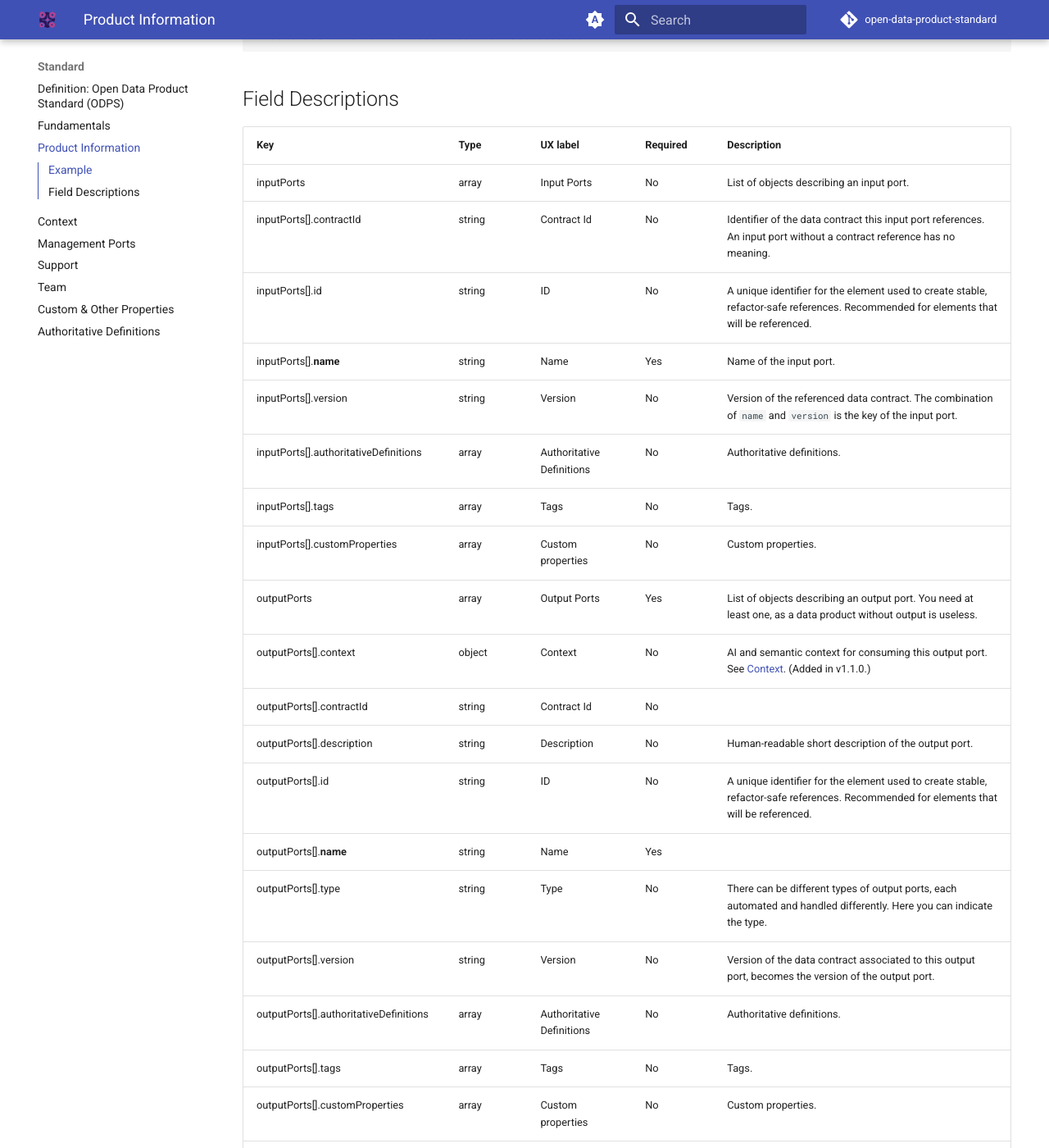
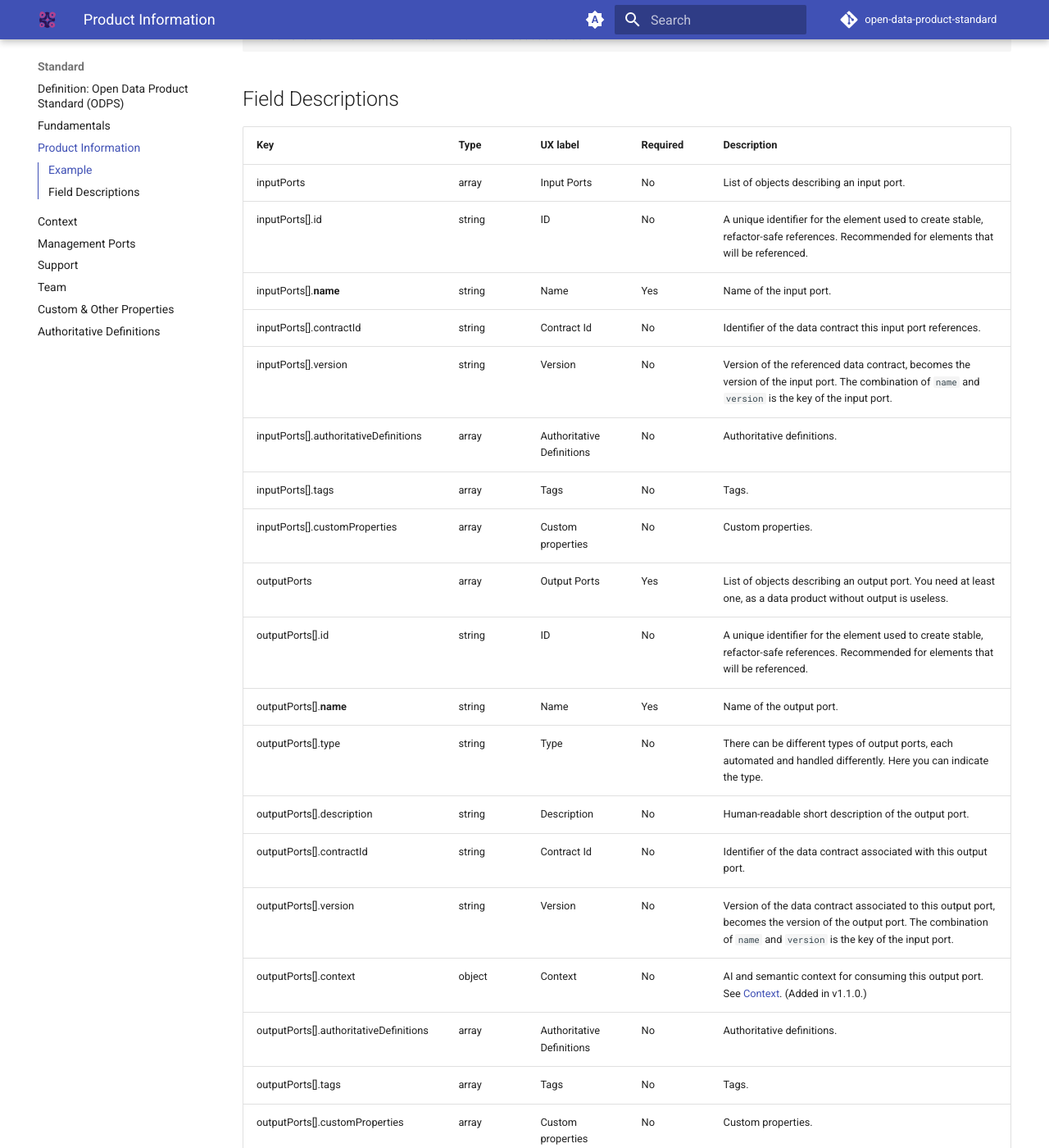
Before and after one commit to bitol-io/open-data-product-standard, an MkDocs documentation site: the page built from docs/product-information.md, in a window 1280 px wide and 1400 px high, scrolled down 1200 px. Shown: the whole window at 82% size. Built offline with MkDocs 1.6.1 and Material for MkDocs 9.7.7, drawn with Linux system fonts in a browser that asks for light colours; comment, search, counter and statistics services are not loaded; the version menu is left out.

Commit message:
improve readability, complete missing descriptions and order of fields in docs

```diff
--- a/docs/product-information.md
+++ b/docs/product-information.md
@@ -61,31 +61,31 @@ outputPorts: # Promises [Required]
 
 ## Field Descriptions
 
-| Key                                        | Type   | UX label                  | Required | Description                                                                                                                            |
-| ------------------------------------------ | ------ | ------------------------- | -------- | -------------------------------------------------------------------------------------------------------------------------------------- |
-| inputPorts                                 | array  | Input Ports               | No       | List of objects describing an input port.                                                                                              |
-| inputPorts[].contractId                    | string | Contract Id               | No       | Identifier of the data contract this input port references. An input port without a contract reference has no meaning.                 |
-| inputPorts[].id                            | string | ID                        | No       | A unique identifier for the element used to create stable, refactor-safe references. Recommended for elements that will be referenced. |
-| inputPorts[].**name**                      | string | Name                      | Yes      | Name of the input port.                                                                                                                |
-| inputPorts[].version                       | string | Version                   | No       | Version of the referenced data contract. The combination of `name` and `version` is the key of the input port.                         |
-| inputPorts[].authoritativeDefinitions      | array  | Authoritative Definitions | No       | Authoritative definitions.                                                                                                             |
-| inputPorts[].tags                          | array  | Tags                      | No       | Tags.                                                                                                                                  |
-| inputPorts[].customProperties              | array  | Custom properties         | No       | Custom properties.                                                                                                                     |
-| outputPorts                                | array  | Output Ports              | Yes      | List of objects describing an output port. You need at least one, as a data product without output is useless.                         |
-| outputPorts[].context                      | object | Context                   | No       | AI and semantic context for consuming this output port. See [Context](context.md). (Added in v1.1.0.)                                  |
-| outputPorts[].contractId                   | string | Contract Id               | No       |                                                                                                                                        |
-| outputPorts[].description                  | string | Description               | No       | Human-readable short description of the output port.                                                                                   |
-| outputPorts[].id                           | string | ID                        | No       | A unique identifier for the element used to create stable, refactor-safe references. Recommended for elements that will be referenced. |
-| outputPorts[].**name**                     | string | Name                      | Yes      |                                                                                                                                        |
-| outputPorts[].type                         | string | Type                      | No       | There can be different types of output ports, each automated and handled differently. Here you can indicate the type.                  |
-| outputPorts[].version                      | string | Version                   | No       | Version of the data contract associated to this output port, becomes the version of the output port.                                   |
-| outputPorts[].authoritativeDefinitions     | array  | Authoritative Definitions | No       | Authoritative definitions.                                                                                                             |
-| outputPorts[].tags                         | array  | Tags                      | No       | Tags.                                                                                                                                  |
-| outputPorts[].customProperties             | array  | Custom properties         | No       | Custom properties.                                                                                                                     |
-| outputPorts[].inputContracts               | array  | Input Contracts           | No       | Data contracts this output port depends on (its input dependencies).                                                                   |
-| outputPorts[].inputContracts[].**id**      | string | Contract Id               | Yes      | Identifier of the referenced data contract.                                                                                            |
-| outputPorts[].inputContracts[].**version** | string | Version                   | Yes      | Version of the referenced data contract.                                                                                               |
-| outputPorts[].sbom                         | array  | SBOM                      | No       | Software Bill of Material.                                                                                                             |
-| outputPorts[].sbom[].id                    | string | ID                        | No       | A unique identifier for the element used to create stable, refactor-safe references. Recommended for elements that will be referenced. |
-| outputPorts[].sbom[].type                  | string | Type of SBOM              | No       | `external` is the default and only supported value.                                                                                    |
-| outputPorts[].sbom[].url                   | string | URL                       | No       | URL to download the Software Bill of Materials.                                                                                        |
+| Key                                        | Type   | UX label                  | Required | Description                                                                                                                                                                |
+| ------------------------------------------ | ------ | ------------------------- | -------- |----------------------------------------------------------------------------------------------------------------------------------------------------------------------------|
+| inputPorts                                 | array  | Input Ports               | No       | List of objects describing an input port.                                                                                                                                  |
+| inputPorts[].id                            | string | ID                        | No       | A unique identifier for the element used to create stable, refactor-safe references. Recommended for elements that will be referenced.                                     |
+| inputPorts[].**name**                      | string | Name                      | Yes      | Name of the input port.                                                                                                                                                    |
+| inputPorts[].contractId                    | string | Contract Id               | No       | Identifier of the data contract this input port references.                                                                                                                |
+| inputPorts[].version                       | string | Version                   | No       | Version of the referenced data contract, becomes the version of the input port. The combination of `name` and `version` is the key of the input port.                      |
+| inputPorts[].authoritativeDefinitions      | array  | Authoritative Definitions | No       | Authoritative definitions.                                                                                                                                                 |
+| inputPorts[].tags                          | array  | Tags                      | No       | Tags.                                                                                                                                                                      |
+| inputPorts[].customProperties              | array  | Custom properties         | No       | Custom properties.                                                                                                                                                         |
+| outputPorts                                | array  | Output Ports              | Yes      | List of objects describing an output port. You need at least one, as a data product without output is useless.                                                             |
+| outputPorts[].id                           | string | ID                        | No       | A unique identifier for the element used to create stable, refactor-safe references. Recommended for elements that will be referenced.                                     |
+| outputPorts[].**name**                     | string | Name                      | Yes      | Name of the output port.                                                                                                                                                   |
+| outputPorts[].type                         | string | Type                      | No       | There can be different types of output ports, each automated and handled differently. Here you can indicate the type.                                                      |
+| outputPorts[].description                  | string | Description               | No       | Human-readable short description of the output port.                                                                                                                       |
+| outputPorts[].contractId                   | string | Contract Id               | No       | Identifier of the data contract associated with this output port.                                                                                                          |
+| outputPorts[].version                      | string | Version                   | No       | Version of the data contract associated to this output port, becomes the version of the output port. The combination of `name` and `version` is the key of the input port. |
+| outputPorts[].context                      | object | Context                   | No       | AI and semantic context for consuming this output port. See [Context](context.md). (Added in v1.1.0.)                                                                      |
+| outputPorts[].authoritativeDefinitions     | array  | Authoritative Definitions | No       | Authoritative definitions.                                                                                                                                                 |
+| outputPorts[].tags                         | array  | Tags                      | No       | Tags.                                                                                                                                                                      |
+| outputPorts[].customProperties             | array  | Custom properties         | No       | Custom properties.                                                                                                                                                         |
+| outputPorts[].inputContracts               | array  | Input Contracts           | No       | Data contracts this output port depends on (its input dependencies).                                                                                                       |
+| outputPorts[].inputContracts[].**id**      | string | Contract Id               | Yes      | Identifier of the referenced data contract.                                                                                                                                |
+| outputPorts[].inputContracts[].**version** | string | Version                   | Yes      | Version of the referenced data contract.                                                                                                                                   |
+| outputPorts[].sbom                         | array  | SBOM                      | No       | Software Bill of Material.                                                                                                                                                 |
+| outputPorts[].sbom[].id                    | string | ID                        | No       | A unique identifier for the element used to create stable, refactor-safe references. Recommended for elements that will be referenced.                                     |
+| outputPorts[].sbom[].type                  | string | Type of SBOM              | No       | `external` is the default and only supported value.                                                                                                                        |
+| outputPorts[].sbom[].url                   | string | URL                       | No       | URL to download the Software Bill of Materials.                                                                                                                            |
```
Also changed, not shown: docs/fundamentals.md (+2 -2 lines), 3 other files.
